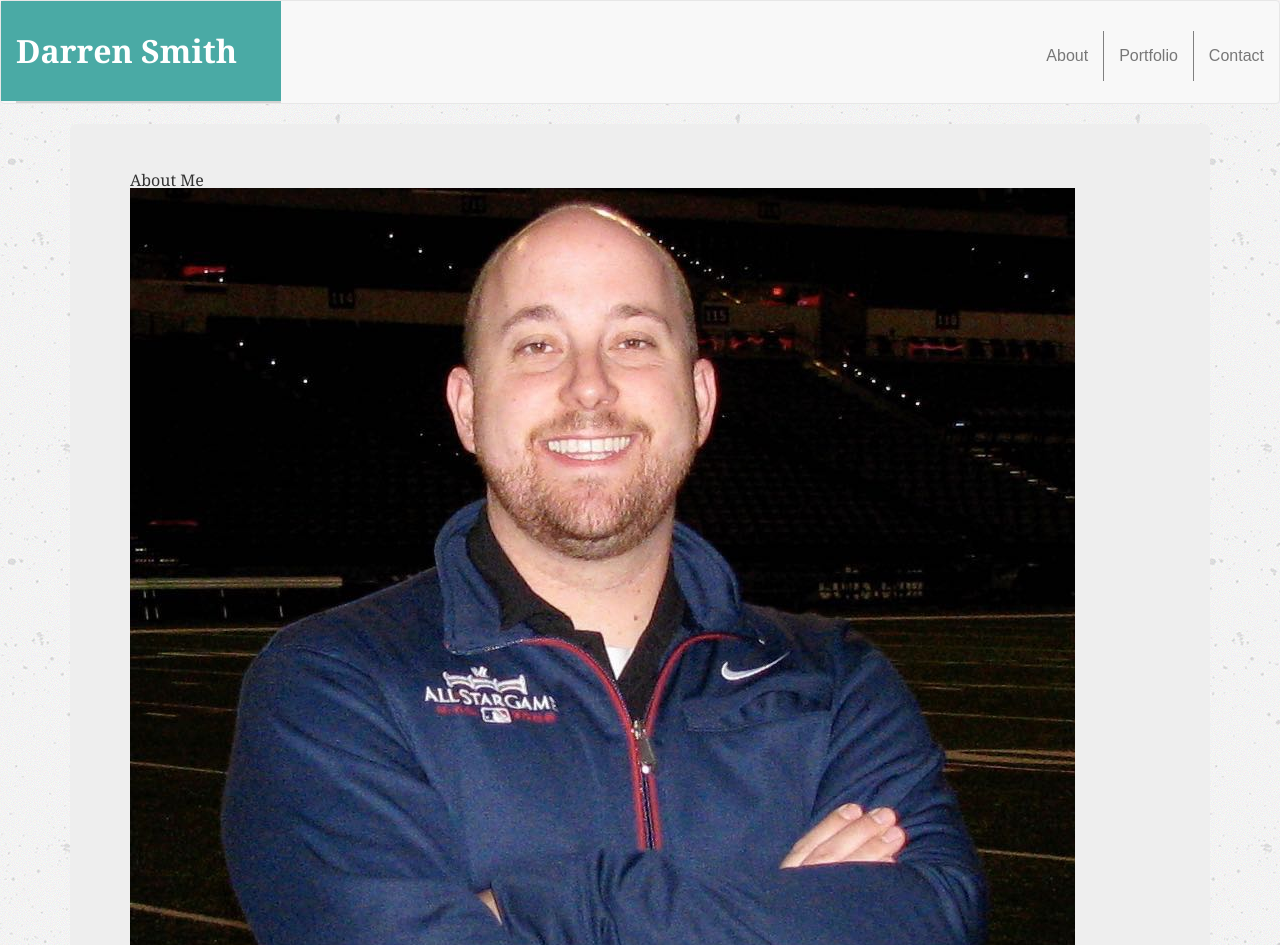
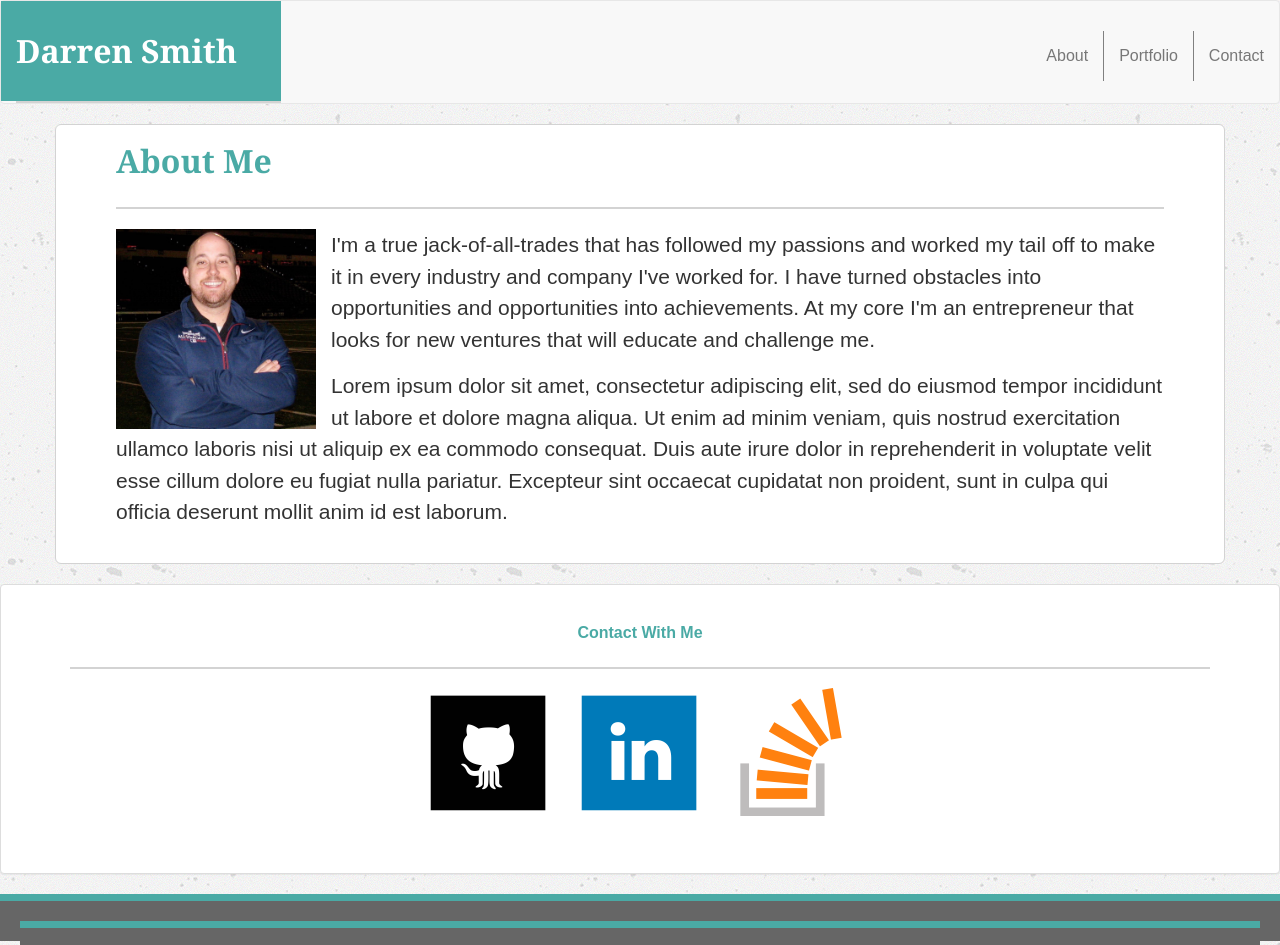
Before and after one commit to GitDarren/Bootstrap-Portfolio, a plain HTML site: page index.html in a window 1280 px wide. Shown: the top 945 px of the page. Drawn offline with nearby package versions, Linux system fonts and the light colour scheme.

Commit message:
updating css

```diff
--- a/assets/css/style.css
+++ b/assets/css/style.css
@@ -10,7 +10,6 @@ body    {
 
 .headings, .navbar-brand  {
     font-family: 'Georgia', Times, Times New Roman, serif;
-
 }
 
 .navbar-header   {
@@ -49,3 +48,70 @@ h1  {
 a.nav-links {
     padding: none;
 }
+
+.jumbotron  {
+background-color: white;
+padding: 20px;
+border: 1px solid lightgray;
+margin-bottom: 20px;
+}
+
+h2  {
+    font-size: 32px;
+    color: #4aaaa5;
+    font-weight: bold;
+    padding-bottom: 10px;
+    margin-bottom: 20px;
+}
+
+.long-line  {
+    border-bottom: 2px solid lightgray;
+    margin-bottom: 20px;
+}
+
+.profile-pic    {
+    float: left;
+    margin: 0 15px 0 0;
+    width: 200px;
+}
+
+.intro-para {
+    line-height: 150%;
+}
+
+.contact-info   {
+    background-color: white;
+    width: 248px;
+    float: right;
+    border: 1px solid gray;
+    padding: 10px;
+}
+
+.panel.panel-default {
+    font-size: 18px;
+    font-weight: bold;
+    color: #4aaaa5;
+    text-align: center;
+    padding: 30px;
+}
+
+.short-line {
+    border-bottom: 2px solid lightgray;
+    margin-bottom: 10px;
+}
+
+.small-icon {
+    padding: 9px;
+    align-items: center;
+}
+
+.footer {
+    background-color: #666666;
+    border-top: 7px solid #4aaaa5;
+    padding: 20px;
+    text-align: center;
+    color: #777777;
+    left: 0;
+    bottom: 0;
+    height: 25px;
+    width: 100%;
--- a/index.html
+++ b/index.html
@@ -44,25 +44,29 @@
 
     <div class="main-content">
         <div class="container content">
+            <div class="row">
                 <div class=".col-xs-12 .col-md-8">
                     <div class="jumbotron">
                         <h2 class="headings">About Me</h2>
                         <div class="long-line"></div>
                         <p class="intro-para">
-                        <img class="profile-pic" src="assets/images/Darren-Smith-Profile-Pic.jpg" alt="Darren Smith">I'm a true jack-of-all-trades that has followed my passions and worked my tail off to make it in
-                        every industry and company I've worked for. I have turned obstacles into opportunities and opportunities
-                        into achievements. At my core I'm an entrepreneur that looks for new ventures that will educate and
-                        challenge me.</p>
-                    <p class="intro-para">Lorem ipsum dolor sit amet, consectetur adipiscing elit, sed do eiusmod tempor incididunt ut labore et
-                        dolore magna aliqua. Ut enim ad minim veniam, quis nostrud exercitation ullamco laboris nisi ut aliquip
-                        ex ea commodo consequat. Duis aute irure dolor in reprehenderit in voluptate velit esse cillum dolore
-                        eu fugiat nulla pariatur. Excepteur sint occaecat cupidatat non proident, sunt in culpa qui officia
-                        deserunt mollit anim id est laborum.</p>
+                            <img class="profile-pic .img-responsive" src="assets/images/Darren-Smith-Profile-Pic.jpg" alt="Darren Smith">I'm a true jack-of-all-trades that has followed my passions and worked my tail off to make it
+                            in every industry and company I've worked for. I have turned obstacles into opportunities and
+                            opportunities into achievements. At my core I'm an entrepreneur that looks for new ventures that
+                            will educate and challenge me.</p>
+                        <p class="intro-para">Lorem ipsum dolor sit amet, consectetur adipiscing elit, sed do eiusmod tempor incididunt ut labore
+                            et dolore magna aliqua. Ut enim ad minim veniam, quis nostrud exercitation ullamco laboris nisi
+                            ut aliquip ex ea commodo consequat. Duis aute irure dolor in reprehenderit in voluptate velit
+                            esse cillum dolore eu fugiat nulla pariatur. Excepteur sint occaecat cupidatat non proident,
+                            sunt in culpa qui officia deserunt mollit anim id est laborum.</p>
+                    </div>
                 </div>
             </div>
         </div>
 
         <div class="panel panel-default">
+            <div class="container contact">
+                <div class="row">
                     <div class=".col-xs-6 .col-md-4">
                         <div class="panel-heading">
                             <h3 class="panel-title">Contact With Me</h3>
@@ -82,9 +86,11 @@
                     </div>
                 </div>
             </div>
+        </div>
+    </div>
 
     <footer class="footer">
-        <div class="container footer">
+        <div class="container-fluid footer">
             <p class="text-muted">&copy; Copyright 2017 Darren Smith</p>
         </div>
     </footer>
```
Also changed, not shown: contact.html (+2 -0 lines). Lines whose indentation alone changed are shown as unchanged.
